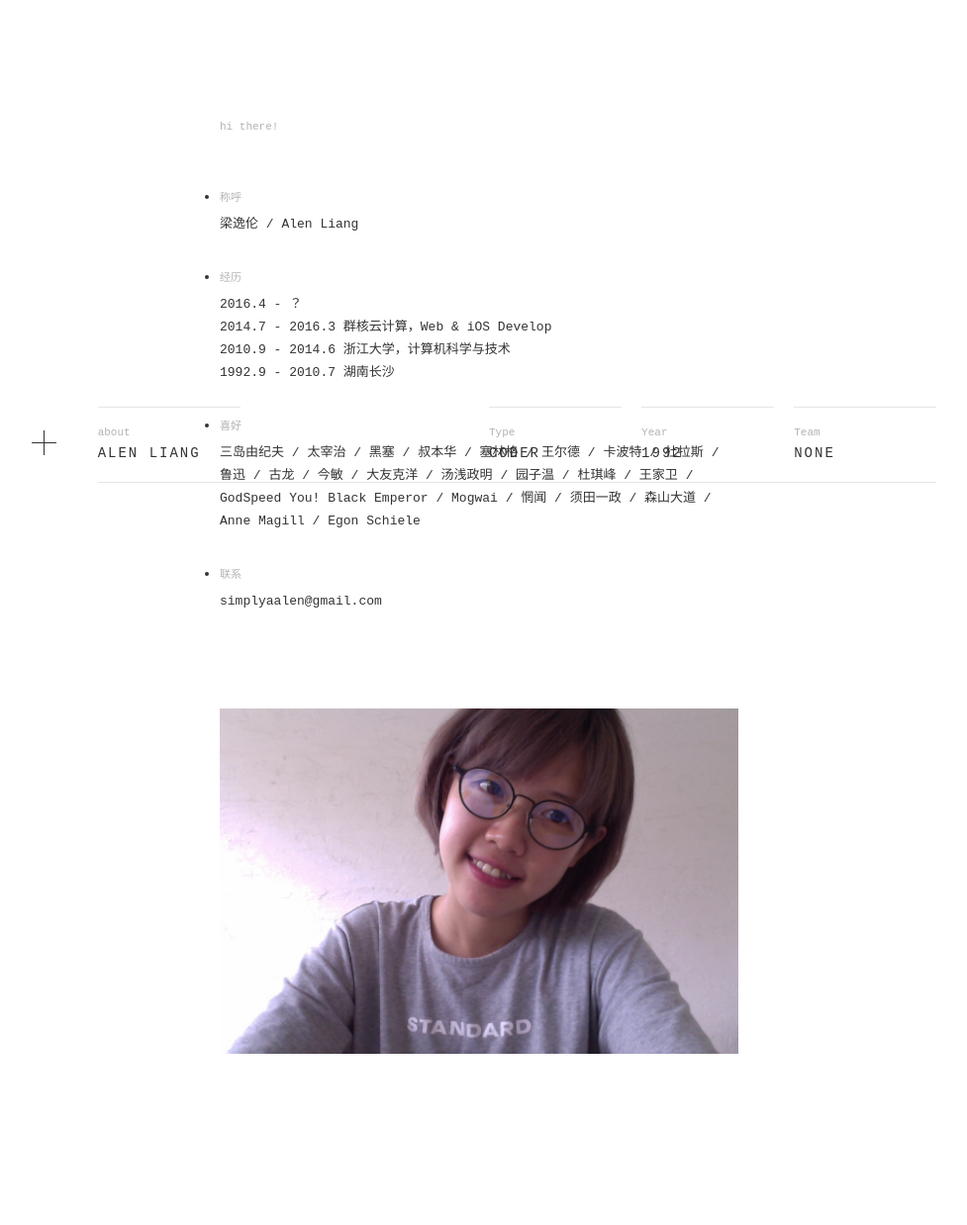
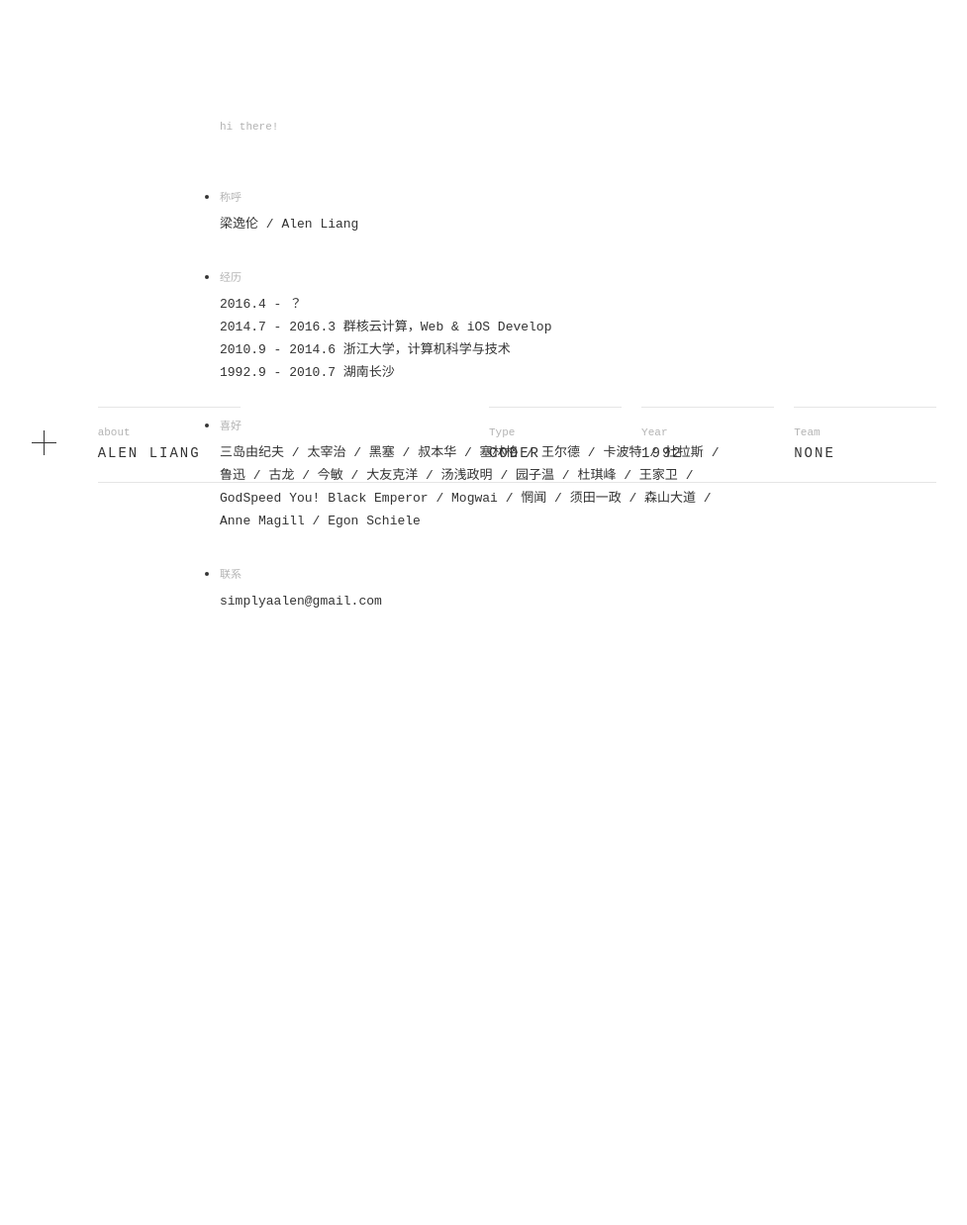
Before and after one commit to alenliang/alenliang.github.io, a Jekyll site: the page built from about.md, in a window 1280 px wide. Shown: the whole page at 99% size, without its empty margins (156-1133 px from the left). Built offline with Jekyll 4.4.1, drawn with Linux system fonts in a browser that asks for light colours; after the commit the page ends 900 px from its top, so only the background shows below that.

Commit message:
Remove photos.

```diff
--- a/about.md
+++ b/about.md
@@ -37,5 +37,3 @@ slug: "bio"
 		</p>
 	</li>
 </ul>
-
-![AlenLiang]({{site.baseurl}}/images/index/avatar.jpg)
```
